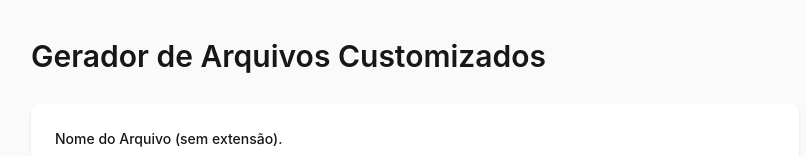
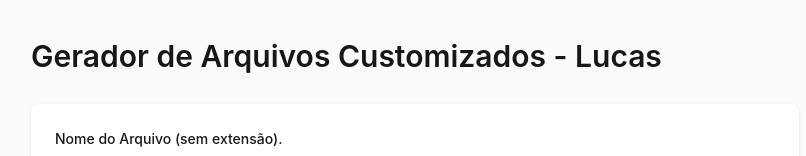
Before and after one commit to lucasantanas/pipeline-testes-cypress, a website: page index.html in a window 1280 px wide. Shown: the top 156 px of the page, without its empty margins (225-1031 px from the left). Drawn offline with nearby package versions, Linux system fonts and the light colour scheme.

Commit message:
Update index.html

```diff
--- a/index.html
+++ b/index.html
@@ -271,7 +271,7 @@
     </style>
 </head>
 <body>
-    <h1>Gerador de Arquivos Customizados</h1>
+    <h1>Gerador de Arquivos Customizados - Lucas</h1>
 
     <div class="card">
         <div class="form-group">
```
